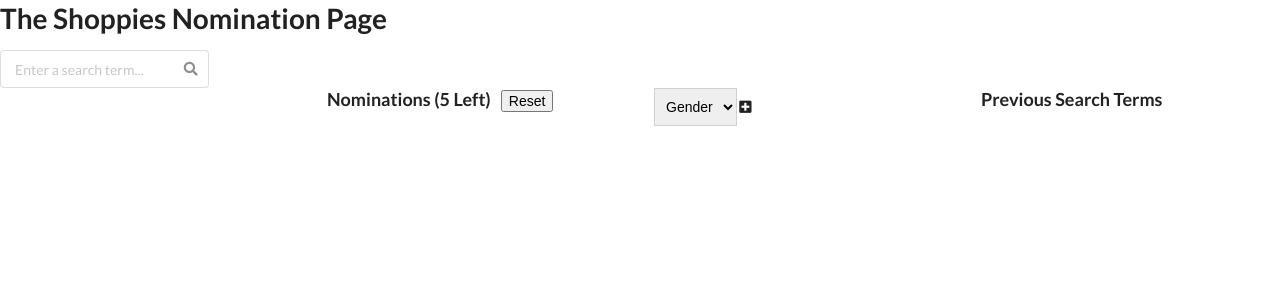
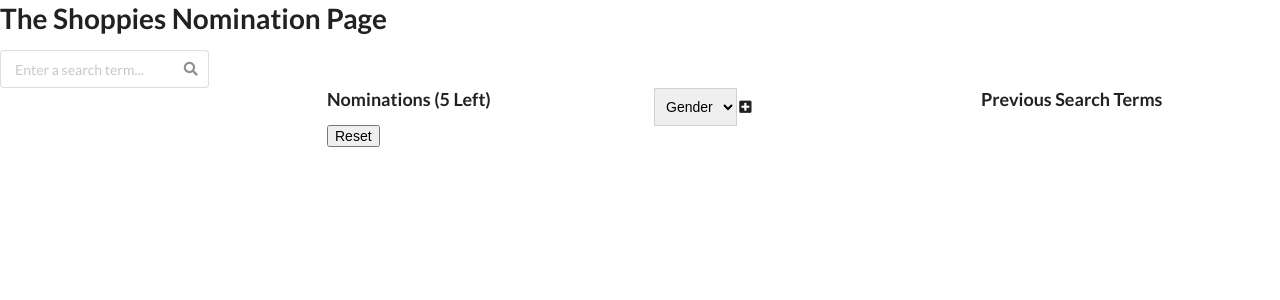
Before and after one commit to aneeshkodali/MovieNomination, a React (Create React App) app: page / in a window 1280 px wide. Shown: the top 300 px of the page. Built offline with nearby package versions, Linux system fonts and the light colour scheme.

Commit message:
Rewrite Reset button Using Button Component

```diff
--- a/src/components/App.js
+++ b/src/components/App.js
@@ -3,7 +3,7 @@ import Searchbar from './Searchbar';
 import MovieList from './MovieList';
 import Dropdown from './Dropdown';
 import SearchHistory from './SearchHistory';
-//import Button from './Button';
+import Button from './Button';
 //import omdbUrl from '../apis/omdb';
 //import axios from 'axios';
 import useMovies from '../hooks/searchMovies';
@@ -84,11 +84,10 @@ const App = () => {
                     >
                         {`Nominations (${numEntriesLeft} Left)`}
                     </h3>
-                    <button
-                        onClick={() => setNominations([])}
-                    >
-                        Reset
-                    </button>
+                    <Button
+                        buttonText="Reset"
+                        buttonClick={() => setNominations([])}
+                    />
                    <MovieList
                         movieList={nominations}
                         movieButtonText='Remove'
```
